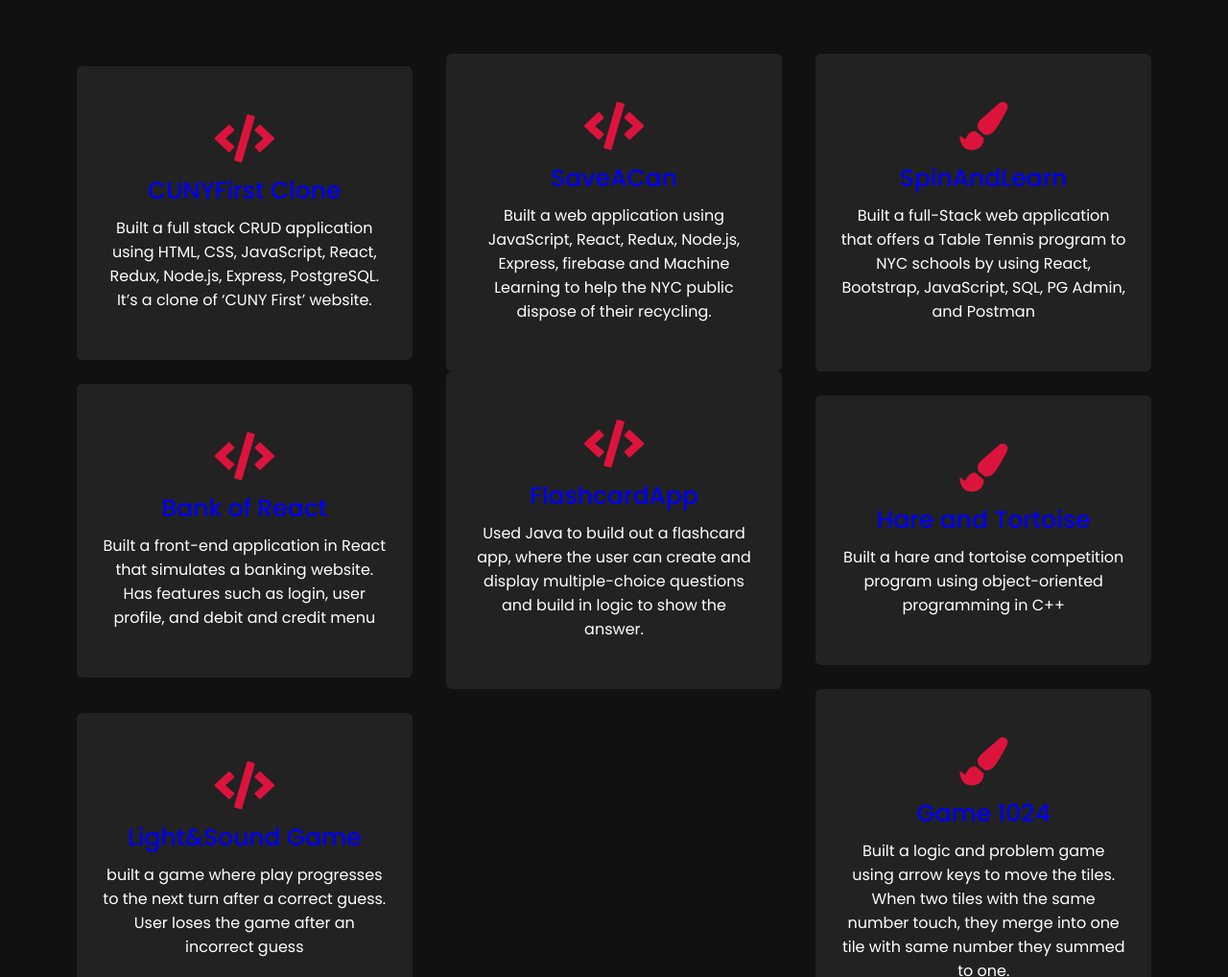
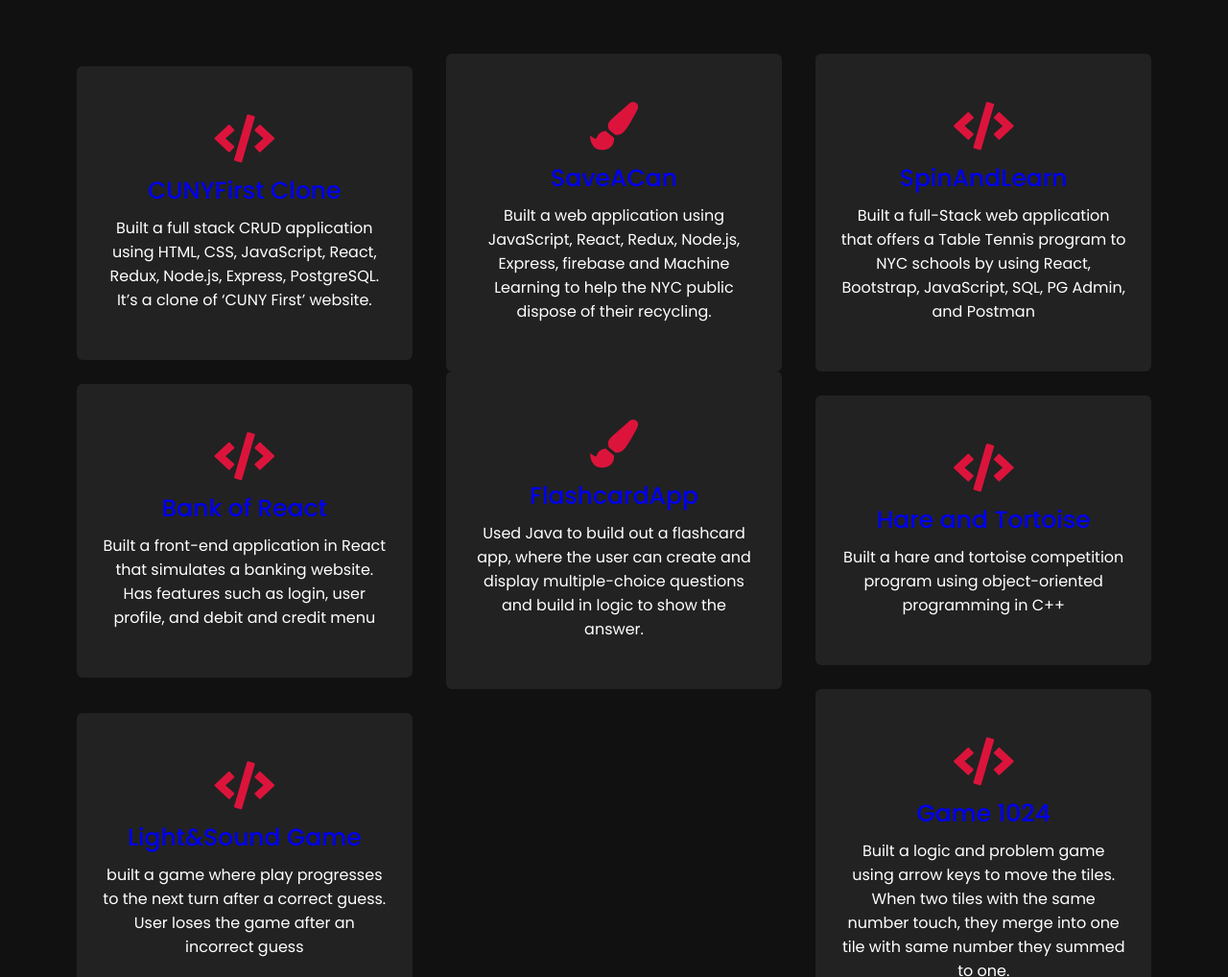
Before and after one commit to TahminaM/TahminaM.github.io, a plain HTML site: page index.html in a window 1280 px wide. Shown: the part 1703-2721 px from the top of the page at 96% size. Drawn offline with nearby package versions, Linux system fonts and the light colour scheme.

Commit message:
Updated images

```diff
--- a/index.html
+++ b/index.html
@@ -80,14 +80,14 @@
                 </div>
                 <div class="card">
                     <div class="box">
-                        <i class="fas fa-code"></i>
+                        <i class="fas fa-paint-brush"></i>
                         <div class="text"><a href="https://github.com/TahminaM/Save_A_Can" >SaveACan</a></div>
                         <p>Built a web application using JavaScript, React, Redux, Node.js, Express, firebase and Machine Learning to help the NYC public dispose of their recycling.</p>
                </div>
                 </div>
                 <div class="card">
                   <div class="box">
-                      <i class="fas fa-paint-brush"></i>
+                      <i class="fas fa-code"></i>
                       <div class="text"><a href="https://github.com/fabio-pecora/spin-and-learn">SpinAndLearn</a></div>
                       <p>Built a full-Stack web application that offers a Table Tennis program to NYC schools by using React, Bootstrap, JavaScript, SQL, PG Admin, and Postman</p>                    </div>
               </div>
@@ -107,7 +107,7 @@
 
                 <div class="card">
                     <div class="box">
-                        <i class="fas fa-code"></i>
+                        <i class="fas fa-paint-brush"></i>
                         <div class="text"> <a href="https://github.com/TahminaM/FlashcardAPP">FlashcardApp</a></div>
                         <p>Used Java to build out a flashcard app,
                           where the user can create and display
@@ -118,7 +118,7 @@
 
                 <div class="card">
                   <div class="box">
-                      <i class="fas fa-paint-brush"></i>
+                      <i class="fas fa-code"></i>
                       <div class="text"><a href="https://github.com/TahminaM/Project-HareAndTortoise">Hare and Tortoise </a></div>
                       <p>Built a hare and tortoise competition program using object-oriented programming in C++</p>                    </div>
               </div>
@@ -134,7 +134,7 @@
 
                 <div class="card">
                     <div class="box">
-                        <i class="fas fa-paint-brush"></i>
+                        <i class="fas fa-code"></i>
                         <div class="text"><a href="https://github.com/TahminaM/Project-Game1024">Game 1024</a>
                         </div>
                         <p>Built a logic and problem game using arrow keys to move the tiles.
```
